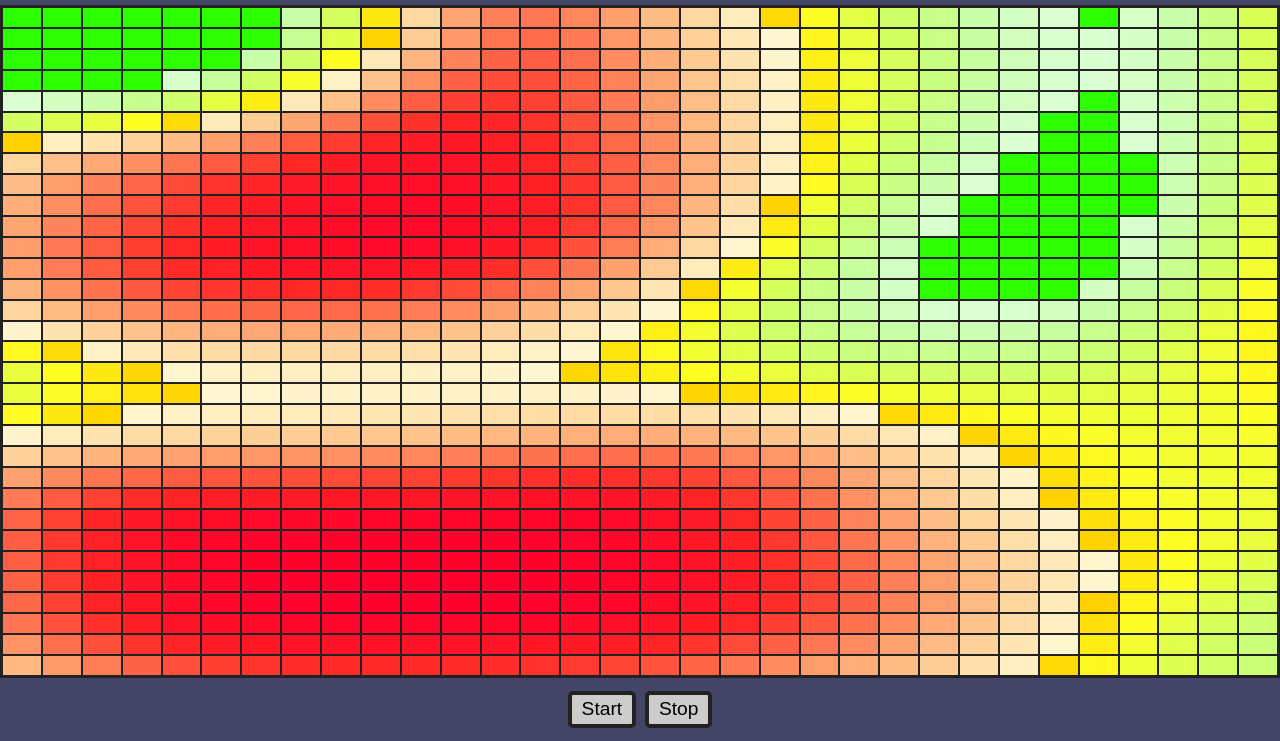
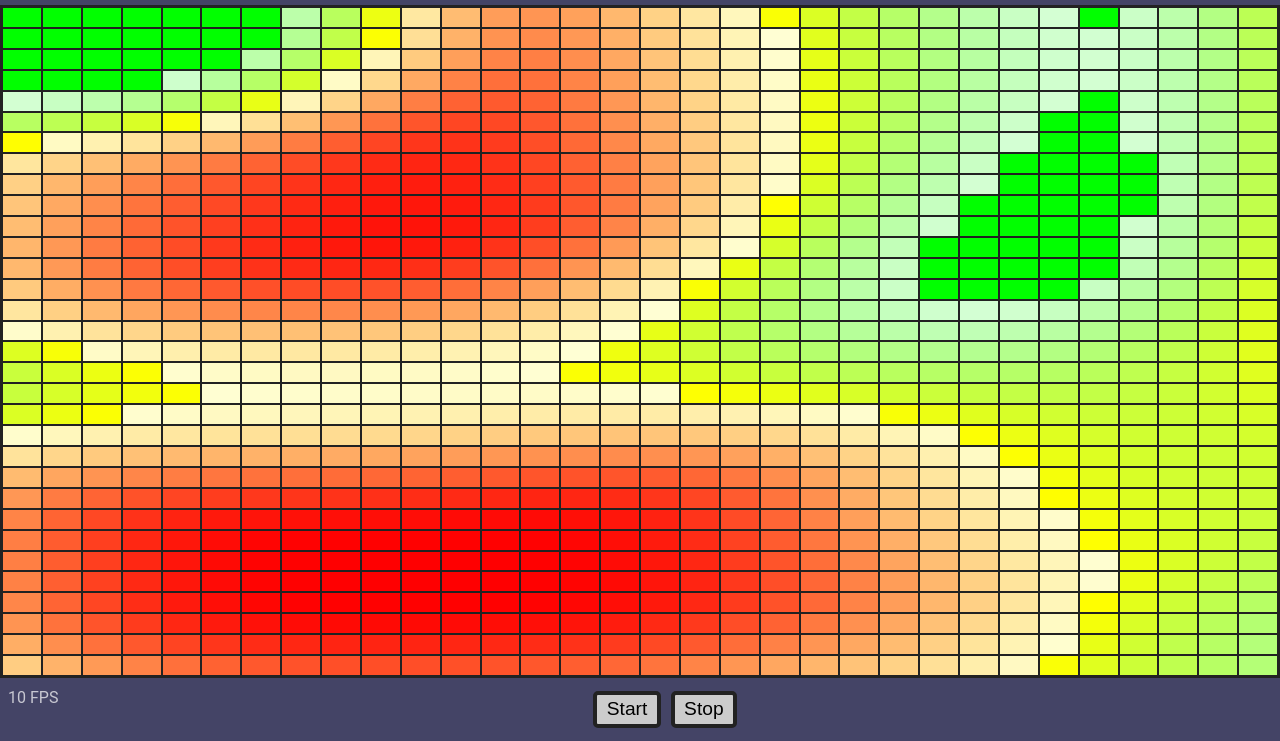
Before and after one commit to abw/led_simulator, a React app: page / in a window 1280 px wide. Shown: the part 59-800 px from the top of the page. Built offline with nearby package versions, Linux system fonts and the light colour scheme; animation ran at ten frames a second.

Commit message:
Added FPS

```diff
--- a/src/Ledsim.js
+++ b/src/Ledsim.js
@@ -28,7 +28,8 @@ class Ledsim extends React.Component {
         window.requestAnimationFrame(this.animate);
     }
     startAnimation() {
-        //this.startTime = Date.now();
+        this.lastTick = Date.now();
+        this.frameCount = 0;
         this.setState({ animating: true });
         this.scheduleAnimationStep();
     }
@@ -46,9 +47,16 @@ class Ledsim extends React.Component {
     }
     tick() {
         this.animateCells();
+        let tick = Date.now();
+        this.frameCount++;
+        if (this.frameCount % 10 === 9) {
+            this.fps  = Math.floor(10000 / (tick - this.lastTick));
+            this.lastTick = tick;
+        }
         this.setState({
-            time: (Date.now() - this.startTime) / 1000,
+            time: (tick - this.startTime) / 1000,
             grid: this.matrix.grid,
+            fps: this.fps,
         });
     }
     animateCells() {
@@ -60,7 +68,7 @@ class Ledsim extends React.Component {
         );
     }
     render() {
-        let {grid} = this.state;
+        let {grid, fps} = this.state;
         return <React.Fragment>
           <header>
             <h1>Led Matrix Simulator</h1>
@@ -68,9 +76,11 @@ class Ledsim extends React.Component {
           </header>
           <main>
           <MatrixDisplay grid={grid}/>
-          {console.log("props:", this.props)}
           </main>
           <footer>
+            <div className="info">
+              {fps} FPS
+            </div>
             <button onClick={() => this.startAnimation()}>Start</button>
             <button onClick={() => this.stopAnimation()}>Stop</button>
           </footer>
--- a/src/Ledsim.scss
+++ b/src/Ledsim.scss
@@ -24,6 +24,9 @@ body {
         text-align: center;
         background-color: $header-back;
         color: $header-text;
+        .info {
+            float: left;
+        }
     }
     main {
         flex: 1;
--- a/src/Patterns/MultiModA.js
+++ b/src/Patterns/MultiModA.js
@@ -85,7 +85,7 @@ class MultiModulatorA {
         //let v = (d + c) / 1.5;
         //v = Math.pow(v, 2);
         return HSVtoRGB(
-            fract(0.5 + Math.sin(time/4) * 0.5 + w/3),
+            fract(0.5 + Math.sin(time/3) * 0.5 + w/3),
             1 - fract(w * 2) / 1.2,
             1, // - fract(v) / 3    // oil slick
         );
```
